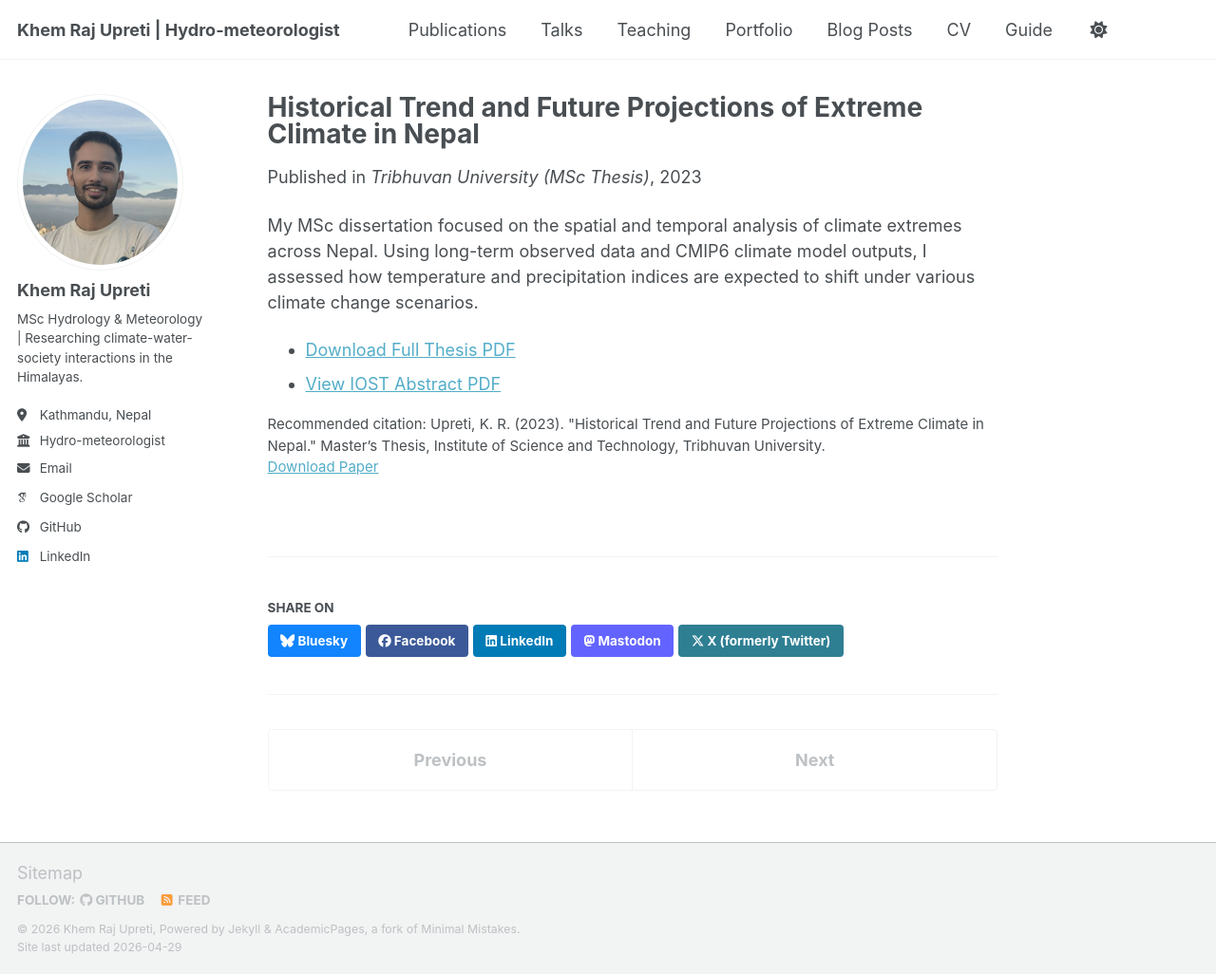
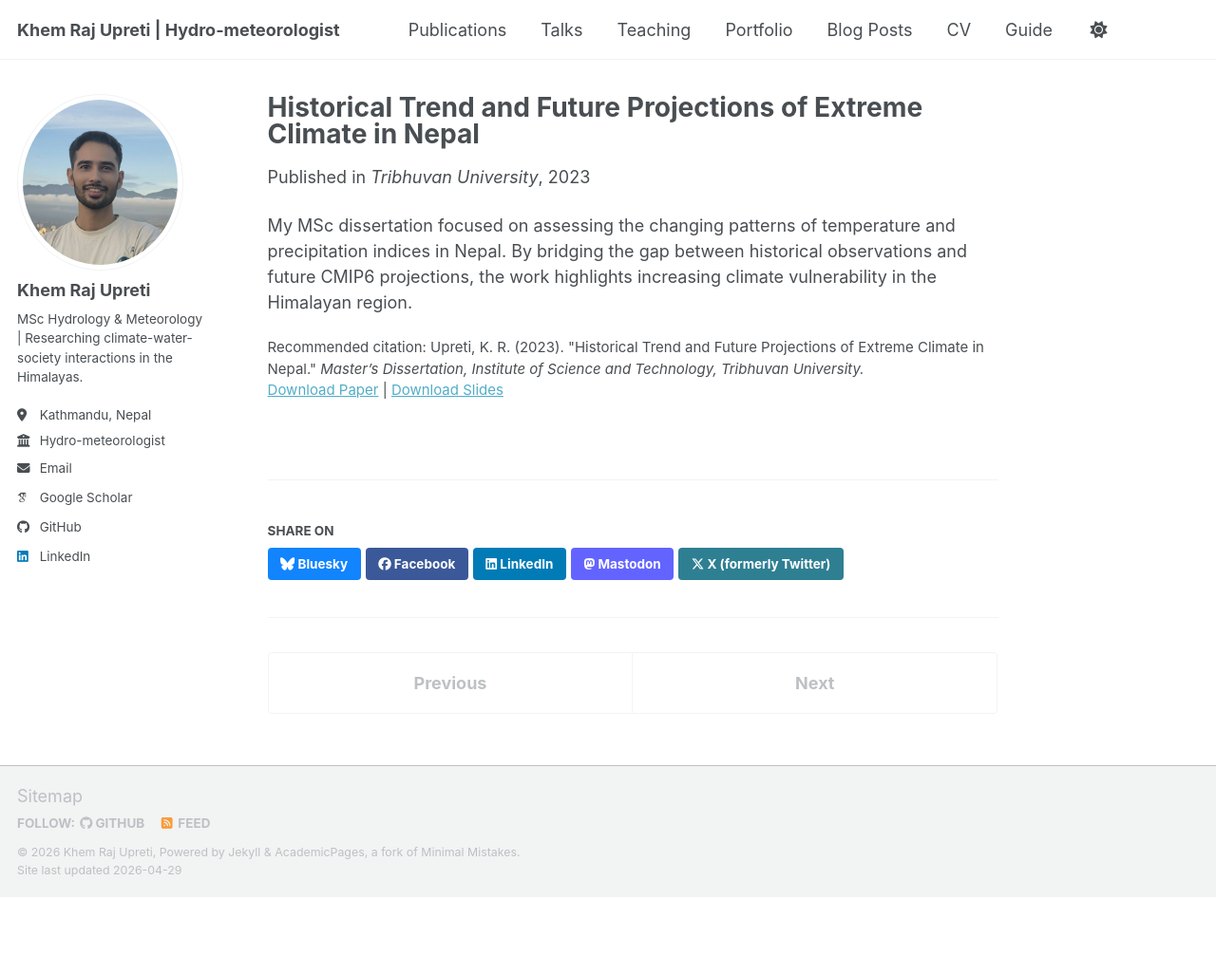
Before and after one commit to khemupreti-hydromet/khemupreti-hydromet.github.io, a Jekyll site: the page built from _publications/2023-01-01-msc-thesis-nepal.md, in a window 1280 px wide and 1026 px high. Shown: the whole window at 95% size. Built offline with Jekyll 4.4.1, drawn with Linux system fonts in a browser that asks for light colours; some web fonts are replaced; a script bundle is joined from its source files by our own code; library files that are not in the unit come from our copies.

Commit message:
Update 2023-01-01-msc-thesis-nepal.md

```diff
--- a/_publications/2023-01-01-msc-thesis-nepal.md
+++ b/_publications/2023-01-01-msc-thesis-nepal.md
@@ -1,14 +1,14 @@
 ---
 title: "Historical Trend and Future Projections of Extreme Climate in Nepal"
 collection: publications
+category: manuscripts
 permalink: /publication/msc-thesis-nepal
+excerpt: 'An analysis of spatial and temporal shifts in climate extremes across Nepal using observed data and CMIP6 climate model outputs.'
 date: 2023-01-01
-venue: 'Tribhuvan University (MSc Thesis)'
-paperurl: '/files/Khem_Raj_Upreti_MSc_Thesis.pdf'
-citation: 'Upreti, K. R. (2023). "Historical Trend and Future Projections of Extreme Climate in Nepal." Master’s Thesis, Institute of Science and Technology, Tribhuvan University.'
+venue: 'Tribhuvan University'
+paperurl: 'https://khemupreti-hydromet.github.io/files/Khem_Raj_Upreti_MSc_Thesis.pdf'
+slidesurl: 'https://khemupreti-hydromet.github.io/files/Thesis%20Abstract%20Khem%20Raj%20Upreti.pdf'
+citation: 'Upreti, K. R. (2023). "Historical Trend and Future Projections of Extreme Climate in Nepal." <i>Master’s Dissertation, Institute of Science and Technology, Tribhuvan University.</i>'
 ---
 
-My MSc dissertation focused on the spatial and temporal analysis of climate extremes across Nepal. Using long-term observed data and CMIP6 climate model outputs, I assessed how temperature and precipitation indices are expected to shift under various climate change scenarios.
-
-* [Download Full Thesis PDF](/files/Khem_Raj_Upreti_MSc_Thesis.pdf)
-* [View IOST Abstract PDF](/files/IOST_Abstract.pdf)
+My MSc dissertation focused on assessing the changing patterns of temperature and precipitation indices in Nepal. By bridging the gap between historical observations and future CMIP6 projections, the work highlights increasing climate vulnerability in the Himalayan region.
```
